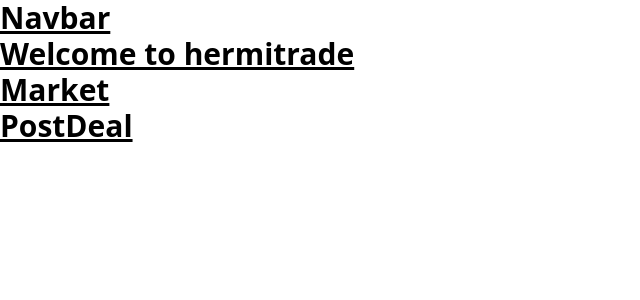
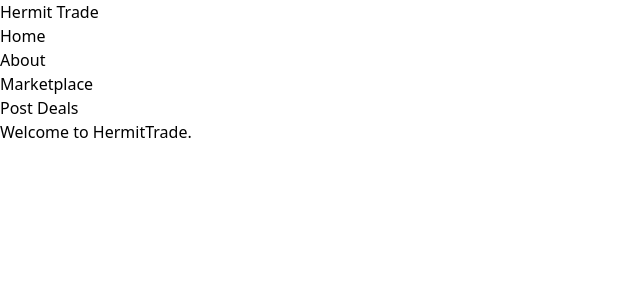
Before and after one commit to Dissonant101/hermitrade, a React (Vite) app in the folder client/: page / in a window 1280 px wide. Shown: the top 300 px of the page, without its empty margins (0-640 px from the left). Built offline with nearby package versions, Linux system fonts and the light colour scheme.

Commit message:
Added pages

```diff
--- a/client/src/App.css
+++ /dev/null
@@ -1,42 +0,0 @@
-.App {
-  text-align: center;
-}
-
-.App-logo {
-  height: 40vmin;
-  pointer-events: none;
-}
-
-@media (prefers-reduced-motion: no-preference) {
-  .App-logo {
-    animation: App-logo-spin infinite 20s linear;
-  }
-}
-
-.App-header {
-  background-color: #282c34;
-  min-height: 100vh;
-  display: flex;
-  flex-direction: column;
-  align-items: center;
-  justify-content: center;
-  font-size: calc(10px + 2vmin);
-  color: white;
-}
-
-.App-link {
-  color: #61dafb;
-}
-
-@keyframes App-logo-spin {
-  from {
-    transform: rotate(0deg);
-  }
-  to {
-    transform: rotate(360deg);
-  }
-}
-
-button {
-  font-size: calc(10px + 2vmin);
-}
--- a/client/src/App.tsx
+++ /dev/null
@@ -1,19 +0,0 @@
-import { useContext } from 'react'
-import { Market, Navbar, PostDeal, Welcome } from './components'
-import './App.css'
-
-
-function App() {
-  return (
-    <h1 className="text-3xl font-bold underline">
-      <div>
-        <Navbar />
-        <Welcome />
-      </div>
-      <Market />
-      <PostDeal />
-    </h1>
-  )
-};
-
-export default App
--- /dev/null
+++ b/client/src/components/About.tsx
@@ -0,0 +1,7 @@
+import { useState } from "react";
+
+const About = () => {
+  return <h1>This is the about page.</h1>;
+};
+
+export default About;
--- /dev/null
+++ b/client/src/components/Home.tsx
@@ -0,0 +1,11 @@
+import { useState } from "react";
+
+const Home = () => {
+  return (
+    <div className="w-full flex">
+      <h1>Welcome to HermitTrade.</h1>
+    </div>
+  );
+};
+
+export default Home;
--- a/client/src/components/Market.tsx
+++ b/client/src/components/Market.tsx
@@ -1,9 +1,7 @@
-import { useState } from 'react'
+import { useState } from "react";
 
 const Market = () => {
-    return (
-        <h1>Market</h1>
-    );
+  return <h1>This is the market page.</h1>;
 };
 
 export default Market;
--- a/client/src/components/Navbar.tsx
+++ b/client/src/components/Navbar.tsx
@@ -1,9 +1,43 @@
-import { useState } from 'react'
+import { useState } from "react";
+import { NavLink } from "react-router-dom";
 
 const Navbar = () => {
-    return (
-        <h1>Navbar</h1>
-    );
+  return (
+    <div className="navigation">
+      <nav className="navbar navbar-expand navbar-dark bg-dark">
+        <div className="container">
+          <NavLink className="navbar-brand" to="/">
+            Hermit Trade
+          </NavLink>
+          <div>
+            <ul className="navbar-nav ml-auto">
+              <li className="nav-item">
+                <NavLink className="nav-link" to="/">
+                  Home
+                  <span className="sr-only">(current)</span>
+                </NavLink>
+              </li>
+              <li className="nav-item">
+                <NavLink className="nav-link" to="/about">
+                  About
+                </NavLink>
+              </li>
+              <li className="nav-item">
+                <NavLink className="nav-link" to="/market">
+                  Marketplace
+                </NavLink>
+              </li>
+              <li className="nav-item">
+                <NavLink className="nav-link" to="/post">
+                  Post Deals
+                </NavLink>
+              </li>
+            </ul>
+          </div>
+        </div>
+      </nav>
+    </div>
+  );
 };
 
 export default Navbar;
--- a/client/src/components/PostDeal.tsx
+++ b/client/src/components/PostDeal.tsx
@@ -1,9 +1,7 @@
-import { useState } from 'react'
+import { useState } from "react";
 
 const PostDeal = () => {
-    return (
-        <h1>PostDeal</h1>
-    );
+  return <h1>This is the page for posting deals.</h1>;
 };
 
 export default PostDeal;
--- a/client/src/components/Welcome.tsx
+++ /dev/null
@@ -1,14 +0,0 @@
-import { useState } from 'react'
-
-const Welcome = () => {
-
-
-    return (
-        <div className="w-full flex">
-            <h1>Welcome to hermitrade</h1>
-
-        </div>
-    );
-};
-
-export default Welcome;
--- a/client/src/main.tsx
+++ b/client/src/main.tsx
@@ -1,13 +1,22 @@
-import React from 'react'
-import ReactDOM from 'react-dom/client'
-import App from './App'
-import './index.css'
+import React from "react";
+import ReactDOM from "react-dom/client";
+import { Home, About, Market, Navbar, PostDeal } from "./components";
+import "./index.css";
 import HermitradeContextProvider from "./context/HermitradeContext";
+import { BrowserRouter as Router, Route, Routes } from "react-router-dom";
 
-ReactDOM.createRoot(document.getElementById('root')!).render(
+ReactDOM.createRoot(document.getElementById("root")!).render(
   <HermitradeContextProvider>
     <React.StrictMode>
-      <App />
-    </React.StrictMode >
+      <Router>
+        <Navbar />
+        <Routes>
+          <Route path="/" element={<Home />} />
+          <Route path="/about" element={<About />} />
+          <Route path="/market" element={<Market />} />
+          <Route path="/post" element={<PostDeal />} />
+        </Routes>
+      </Router>
+    </React.StrictMode>
   </HermitradeContextProvider>
-)
+);
```
Also changed, not shown: client/src/components/index.ts (+5 -4 lines).
